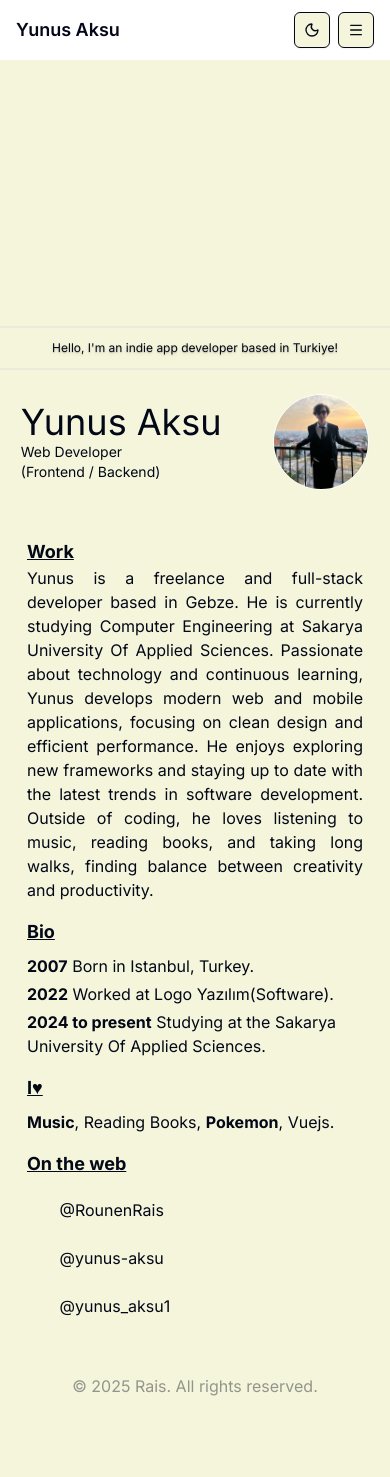
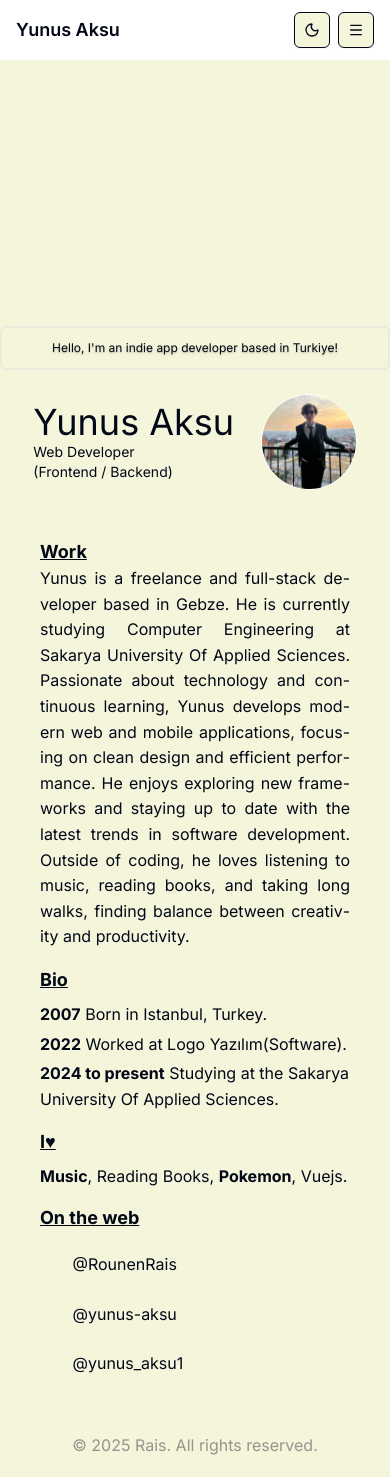
Before and after one commit to RounenRais/blog, a Next.js app: page / in a window 390 px wide. Before the commit the page ends 1418 px from the top, so only its background shows below. Built offline with nearby package versions, Linux system fonts and the light colour scheme; no server answers; some icons are missing.

Commit message:
make mobile section better.

```diff
--- a/src/app/contact/page.tsx
+++ b/src/app/contact/page.tsx
@@ -22,11 +22,11 @@ export default function Contact() {
     setIsSubmitting(true);
     try {
       await emailjs.send(serviceID, templateID, formData, { publicKey });
-      alert("Mesaj başarıyla gönderildi!");
+      alert("Message sent!");
       setFormData({ name: "", email: "", message: "" });
     } catch (err) {
       console.error("FAILED...", err);
-      alert("Bir hata oluştu, lütfen tekrar deneyin.");
+      alert("Failed to send message. Please try again later.");
     } finally {
       setIsSubmitting(false);
     }
--- a/src/app/globals.css
+++ b/src/app/globals.css
@@ -69,19 +69,53 @@ html.dark {
 
 /* Tailwind reset’lerin ve @tailwind base/components/utilities’nin üst/altında olabilir */
 
+/* ===== Desktop varsayılanları (>=768px) ===== */
+.w-120 {
+  /* önceki "calc(var(--spacing) * 100)" ifadesi tanımsız değişkene bağlıydı.
+     Masaüstünde kontrollü, sabit bir genişlik verelim: */
+  width: 30rem;            /* ~480px */
+  max-width: 100%;         /* taşmayı önle */
+}
+
+/* “justify”lı bloklar için daha iyi okunabilirlik */
+.text-justify {
+  text-align: justify;
+  text-justify: inter-word; /* kelimeler arası boşlukla hizala */
+  hyphens: auto;            /* uygun yerden tireleme (destekleyen browser’larda) */
+  line-height: 1.7;         /* satırlar arası ferahlık */
+  word-break: normal;
+}
+
+/* opsiyonel: works container’ı masaüstünde yatay */
+.works {
+  display: flex;
+  flex-direction: row;
+  align-items: flex-start;
+  gap: 1rem;
+}
+
+/* başlık/metin için hafif alt boşluk */
+.works h5 { margin-bottom: 0.25rem; }
+
+/* ===== Mobil düzen (<=768px) ===== */
 @media (max-width: 768px) {
   .works {
-    flex-direction: column;
-    flex-wrap: wrap;
-    align-items: center;
-    justify-content: space-between;
+    flex-direction: column;   /* alt alta */
+    align-items: stretch;
   }
-  .works-text{
-   text-align: center;
+
+  .works-text {
+    text-align: justify;      /* merkez yerine justify isteniyordu */
+  }
+
+  .w-120 {
+    width: 100%;              /* mobilde tam genişlik */
+    padding-left: 1.25rem;    /* = 20px */
+    padding-right: 1.25rem;
+  }
+
+  /* mobilde satır aralığını biraz daha artır */
+  .text-justify {
+    line-height:1.6;
+  }
 }
-.w-120{
-      width: calc(var(--spacing) * 100) ;
-
-}
-
-}
--- a/src/app/layout.tsx
+++ b/src/app/layout.tsx
@@ -28,10 +28,11 @@ export default function RootLayout({
         >
           <Navbar />
           <ObjViewer />
-          <AnimatePresence mode="wait" initial={true}>
-            {children}
-          </AnimatePresence>
-
+          <div className="layout-padding flex-grow w-full max-w-3xl flex flex-col items-center justify-center ">
+            <AnimatePresence mode="wait" initial={true}>
+              {children}
+            </AnimatePresence>
+          </div>
         <Footer />
              </ThemeProvider>
       </body>
--- a/src/components/work.tsx
+++ b/src/components/work.tsx
@@ -8,7 +8,7 @@ import InstagramIcon from "@mui/icons-material/Instagram";
 export default function Work() {
   return (
 <div className="flex flex-col  w-120 items-center justify-center mt-6 mb-6 ">
-<div className="flex flex-col  w-120 px-8 sm:px-6 text-justify md:px-2 ">
+<div className="flex flex-col  w-120 px-8 sm:px-6 text-justify md:px-2 area ">
       <h5 className="font-bold underline text-lg">
         Work
       </h5>
@@ -32,7 +32,7 @@ Yunus is a freelance and full-stack developer based in Gebze. He is currently st
         </li>
       </ul>
     </div>
-    <div className="flex flex-col gap-2 w-120 px-8  text-justify md:px-2 mt-4 ">
+    <div className="flex flex-col gap-2 w-120 px-8   md:px-2 mt-4 ">
       <h5 className="font-bold underline text-lg ">
         I&#9829;
       </h5>
@@ -45,7 +45,7 @@ Yunus is a freelance and full-stack developer based in Gebze. He is currently st
 On the web
 
       </h5>
-      <div className="flex flex-col justify-self-center ">
+      <div className="flex flex-col justify-self-center   ">
             <div className="contactItem flex gap-2 items-center" ><a href="https://github.com/RounenRais" className="hover:bg-blue-300/60 p-3" target="_blank" rel="noopener noreferrer"><GitHubIcon sx={{ fontSize: 15 }} /> <span>@RounenRais</span></a></div>
             <div className="contactItem flex gap-2 items-center" ><a href="https://www.linkedin.com/in/yunus-aksu-0a8176327/" className="hover:bg-blue-300/60 p-3" target="_blank" rel="noopener noreferrer"><LinkedInIcon sx={{ fontSize: 15 }} /> <span>@yunus-aksu</span></a></div>
             <div className="contactItem flex gap-2 items-center" ><a href="https://www.instagram.com/yunus_aksu1/" className="hover:bg-blue-300/60 p-3" target="_blank" rel="noopener noreferrer"><InstagramIcon sx={{ fontSize: 15 }} /> <span>@yunus_aksu1</span></a></div>
```
